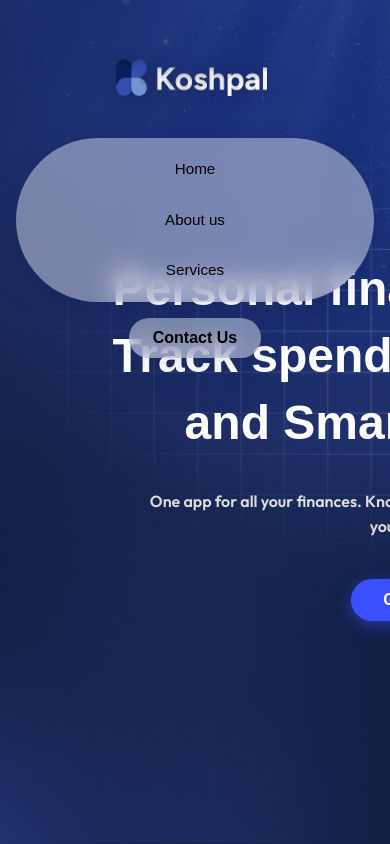
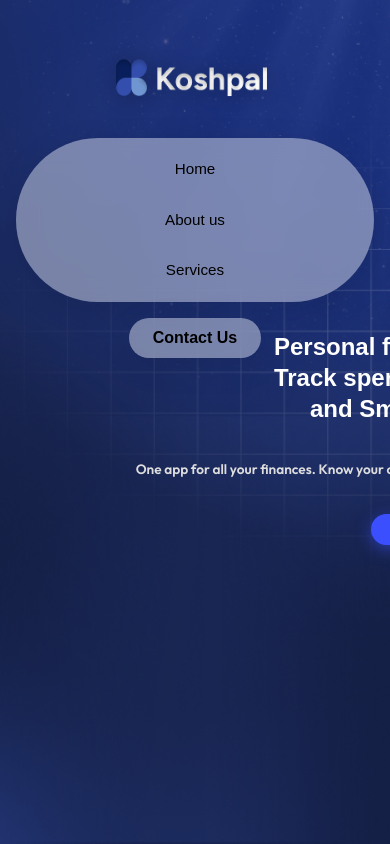
Before and after one commit to Koshpal/web-frontend, a React (Vite) app: page / in a window 390 px wide. Shown: the top 844 px of the page. Built offline with nearby package versions, Linux system fonts and the light colour scheme; a web font is replaced by a local one.

Commit message:
Update Hero.css
make it responsive

```diff
--- a/src/components/Hero.css
+++ b/src/components/Hero.css
@@ -10,7 +10,7 @@
 .hero {
   position: relative;
   width: 100%;
-  height: 100vh; /* full screen */
+  height: 100vh;
   overflow: hidden;
   display: flex;
   justify-content: center;
@@ -19,7 +19,7 @@
   padding: 6rem 2rem 4rem;
 }
 
-/* Background video */
+/* Background video or image */
 .hero-video {
   position: absolute;
   top: 0;
@@ -31,7 +31,7 @@
   opacity: 1;
 }
 
-/* Hero content above the video */
+/* Hero content */
 .hero-content {
   position: relative;
   z-index: 1;
@@ -81,3 +81,57 @@
 .btn-primary::before {
   font-size: 1.1rem;
 }
+
+/* ✅ RESPONSIVE STYLES BELOW */
+@media (max-width: 1024px) {
+  .hero h1 {
+    font-size: 2.5rem;
+  }
+
+  .hero p {
+    font-size: 0.95rem;
+  }
+
+  .btn-primary {
+    font-size: 0.95rem;
+    padding: 0.65rem 1.8rem;
+  }
+}
+
+@media (max-width: 768px) {
+  .hero {
+    padding: 4rem 1.5rem 2rem;
+    height: auto;
+    min-height: 100vh;
+  }
+
+  .hero h1 {
+    font-size: 2rem;
+    line-height: 1.3;
+  }
+
+  .hero p {
+    font-size: 0.9rem;
+    margin-bottom: 2rem;
+  }
+
+  .btn-primary {
+    font-size: 0.9rem;
+    padding: 0.6rem 1.5rem;
+  }
+}
+
+@media (max-width: 480px) {
+  .hero h1 {
+    font-size: 1.5rem;
+  }
+
+  .hero p {
+    font-size: 0.85rem;
+  }
+
+  .btn-primary {
+    font-size: 0.85rem;
+    padding: 0.5rem 1.25rem;
+  }
+}
```
